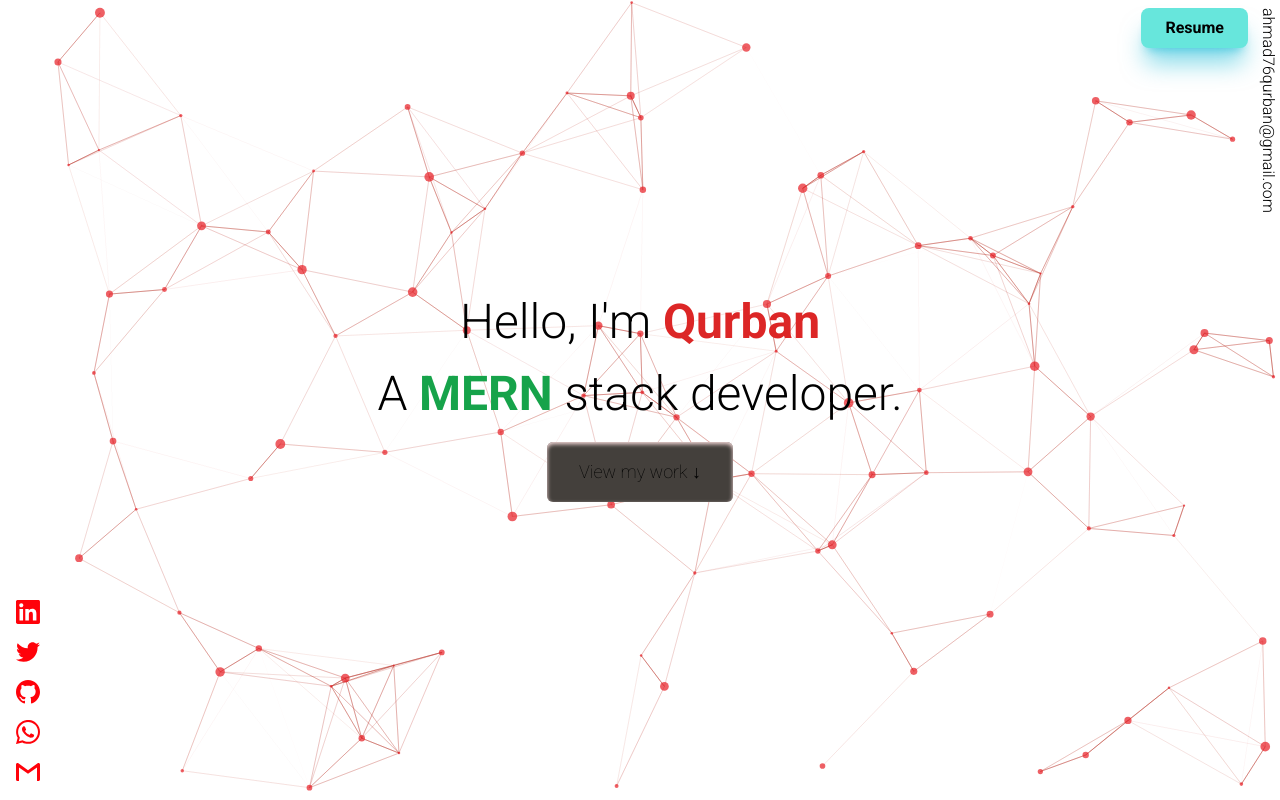
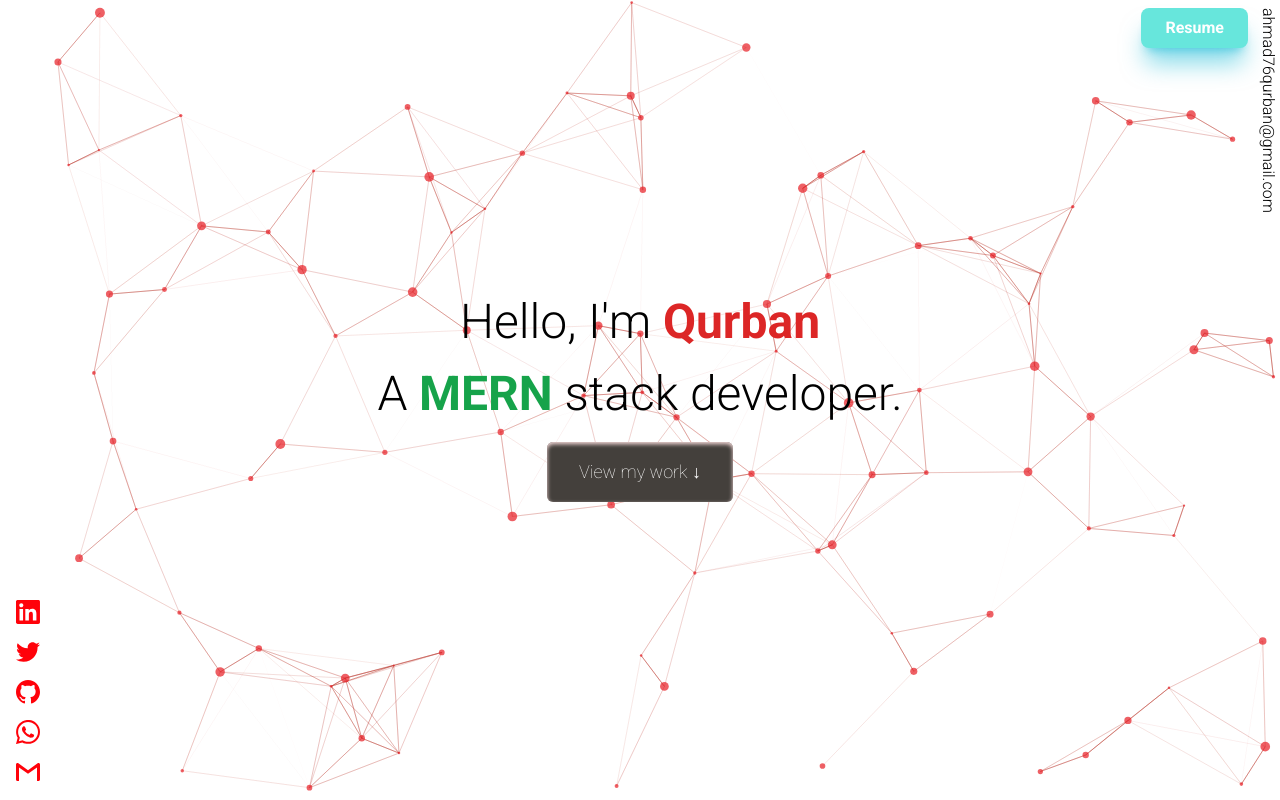
Before and after one commit to qur786/portfolio, a React (Vite) app: page / in a window 1280 px wide. Shown: the top 800 px of the page. Built offline with nearby package versions, Linux system fonts and the light colour scheme.

Commit message:
refactor: make introduction button and resume button text color white

```diff
--- a/src/components/Introduction/index.tsx
+++ b/src/components/Introduction/index.tsx
@@ -90,7 +90,7 @@ export function Introduction({
           A <b className="text-green-600">MERN</b> stack developer.
         </p>
         <button
-          className={`transition-[font-weight,letter-spacing] duration-700 hover:font-black font-extralight hover:tracking-widest bg-stone-700 shadow-inner shadow-red-100/100 rounded-md py-4 px-8 text-lg`}
+          className={`transition-[font-weight,letter-spacing] text-white duration-700 hover:font-black font-extralight hover:tracking-widest bg-stone-700 shadow-inner shadow-red-100/100 rounded-md py-4 px-8 text-lg`}
           onClick={onViewWorkClick}
         >
           View my work &#x2193;
--- a/src/components/SocialSidebar/index.tsx
+++ b/src/components/SocialSidebar/index.tsx
@@ -39,7 +39,8 @@ export function SocialSidebar(): JSX.Element {
           </a>
         </Fade>
       </div>
-      <div className="fixed right-0 top-2">
+      {/* z-index is provided because this component is getting overlaid by Introduction and Footer. */}
+      <div className="fixed right-0 top-2 z-[1]">
         <Slide direction="right" triggerOnce delay={5 * 500}>
           <a
             href="mailto:ahmad76qurban@gbouncemail.com"
@@ -55,7 +56,7 @@ export function SocialSidebar(): JSX.Element {
         onClick={handleResumeClick}
         target="_blank"
       >
-        <button className="absolute z-10 top-2 right-8 shadow-xl shadow-cyan-500/50 bg-[#67E6DC] text-black font-bold rounded-lg px-6 py-2">
+        <button className="absolute text-white z-10 top-2 right-8 shadow-xl shadow-cyan-500/50 bg-[#67E6DC] font-bold rounded-lg px-6 py-2">
           Resume
         </button>
       </a>
--- a/src/main.tsx
+++ b/src/main.tsx
@@ -14,7 +14,7 @@ ReactGA.initialize("G-ZQW766DHW5");
 ReactDOM.createRoot(document.getElementById("root")!).render(
   <StrictMode>
     <MobileProvider>
-      <div className="dark:bg-[#121212] dark:color-white font-normal font-robot">
+      <div className="dark:bg-[#121212] dark:text-white font-normal font-roboto">
         <App />
       </div>
     </MobileProvider>
--- a/tailwind.config.js
+++ b/tailwind.config.js
@@ -4,7 +4,7 @@ export default {
   content: ["./index.html", "./src/**/*.{js,ts,jsx,tsx}"],
   theme: {
     fontFamily: {
-      robot: ["Roboto", "sans-serif"],
+      roboto: ["Roboto", "sans-serif"],
     },
     extend: {
       colors: {
```
